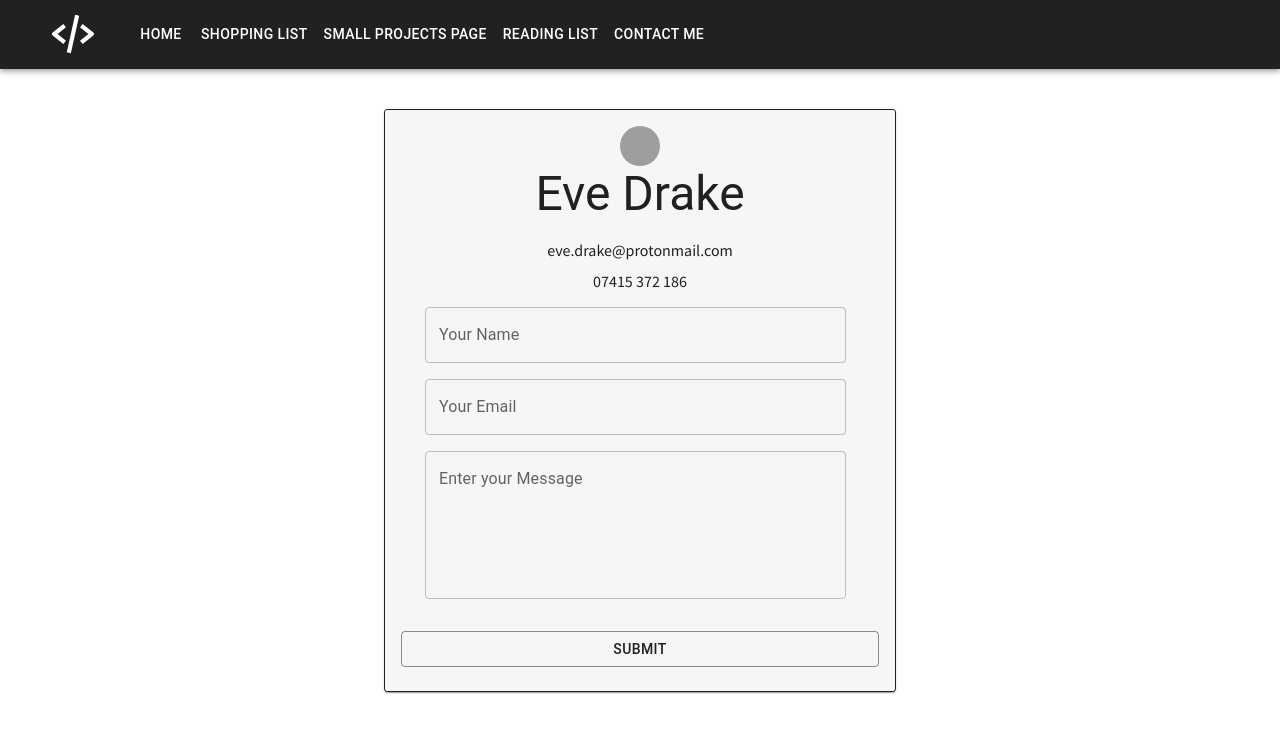
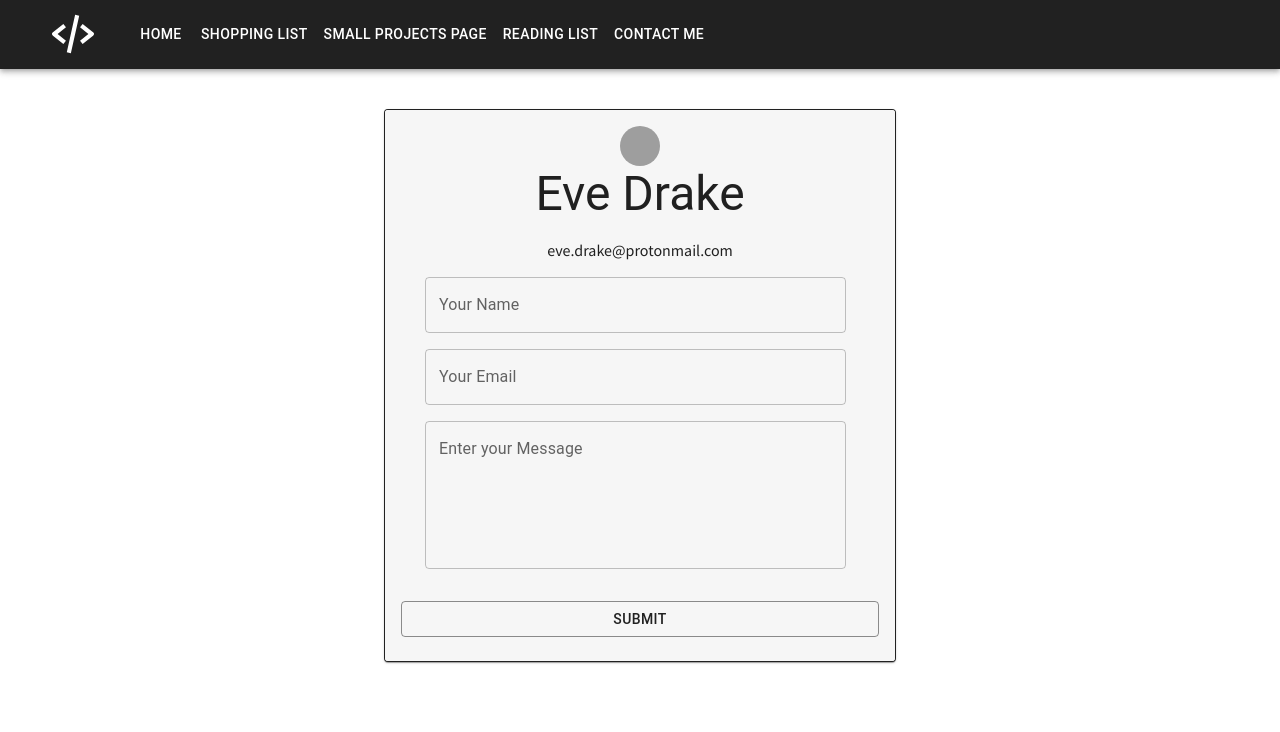
Before and after one commit to Eve-Drake/Portfolio, a React (Create React App) app: page /#/ContactMe in a window 1280 px wide. Shown: the top 732 px of the page. Built offline with nearby package versions, Linux system fonts and the light colour scheme; grey boxes are pictures that could not be loaded.

Commit message:
updates to contact Pages

```diff
--- a/src/components/Pages/ContactMe.js
+++ b/src/components/Pages/ContactMe.js
@@ -66,9 +66,6 @@ function Hire() {
                 <Typography align='center'gutterBottom variant='body 1' component='div'>eve.drake@protonmail.com</Typography>
               </Grid>
               < Divider variant='middle'></Divider>
-              <Grid item md={12}>
-                 <Typography align='center' gutterBottom variant='body 1' component='div'>07415 372 186</Typography>
-             </Grid>
 
               <Grid item md={12}>
                 <form onSubmit={onSubmit} >
```
